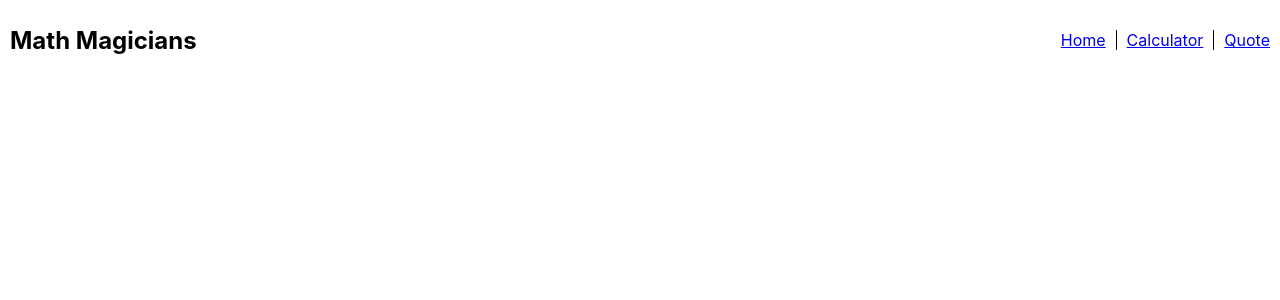
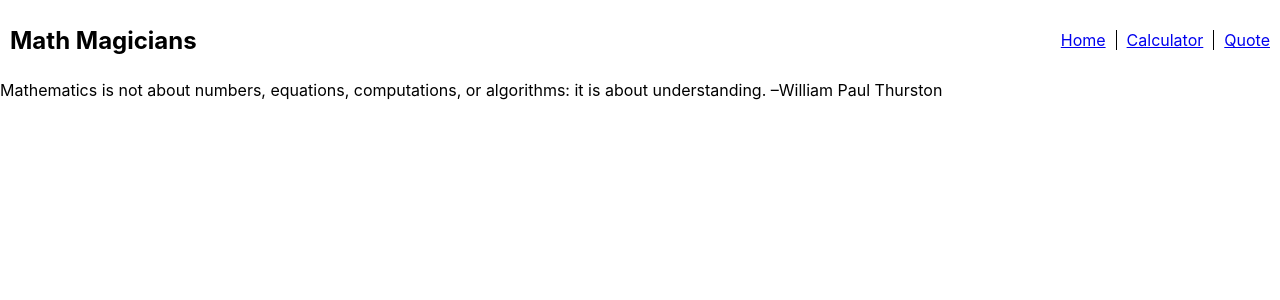
Before and after one commit to patrikis-angelos/calculator, a React (Create React App) app: page /quote in a window 1280 px wide. Shown: the top 300 px of the page. Built offline with nearby package versions, Linux system fonts and the light colour scheme.

Commit message:
Add quote component

```diff
--- a/src/components/Nav.js
+++ b/src/components/Nav.js
@@ -7,7 +7,7 @@ const Nav = () => (
     <div>
       <NavLink name="Home" path="/" />
       <NavLink name="Calculator" path="/calculator" />
-      <NavLink name="Quote" path="/" />
+      <NavLink name="Quote" path="/quote" />
     </div>
   </nav>
 );
--- /dev/null
+++ b/src/components/Quote.js
@@ -0,0 +1,10 @@
+import React from 'react';
+
+const Quote = () => (
+  <p>
+    Mathematics is not about numbers, equations, computations,
+    or algorithms: it is about understanding. –William Paul Thurston
+  </p>
+);
+
+export default Quote;
--- a/src/components/Routes.js
+++ b/src/components/Routes.js
@@ -2,12 +2,14 @@ import React from 'react';
 import { BrowserRouter, Switch, Route } from 'react-router-dom';
 import App from './App';
 import Home from './Home';
+import Quote from './Quote';
 
 const Routes = () => (
   <BrowserRouter>
     <Switch>
       <Route exact path="/" component={Home} />
       <Route exact path="/calculator" component={App} />
+      <Route exact path="/quote" component={Quote} />
     </Switch>
   </BrowserRouter>
 );
--- a/src/style.css
+++ b/src/style.css
@@ -31,10 +31,15 @@
   font-size: 70px;
   text-align: right;
   padding: 10px;
+  margin-left: auto;
+  margin-right: auto;
+  margin-top: 50px;
 }
 
 .panel {
   width: 700px;
+  margin-left: auto;
+  margin-right: auto;
 }
 
 .nav {
@@ -56,13 +61,13 @@
   border-left: 1px solid black;
 }
 
-.info{
+.info {
   max-width: 1000px;
   margin-left: auto;
   margin-right: auto;
   margin-bottom: 20px;
 }
 
-.header{
+.header {
   font-weight: bold;
 }
```
